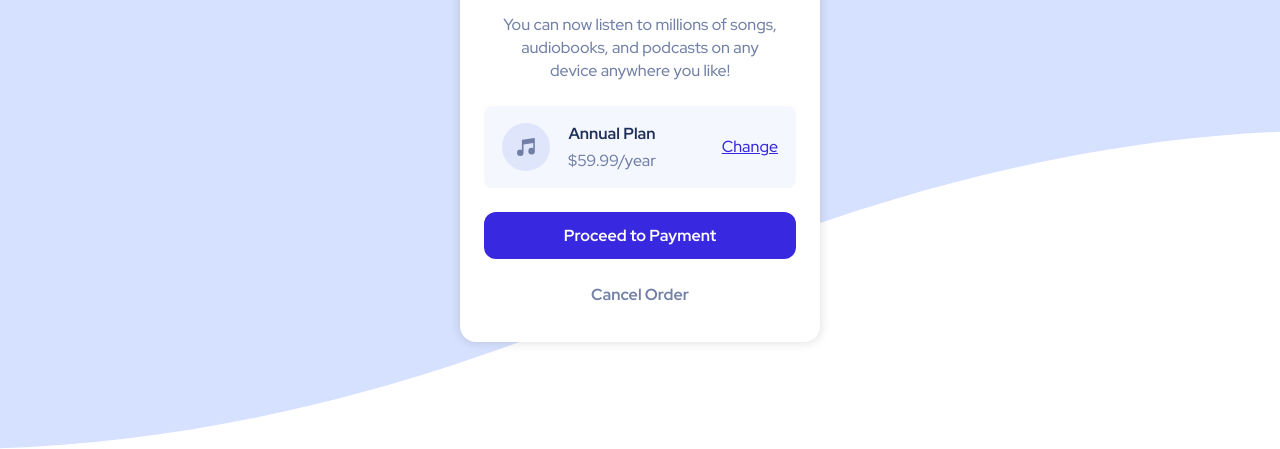
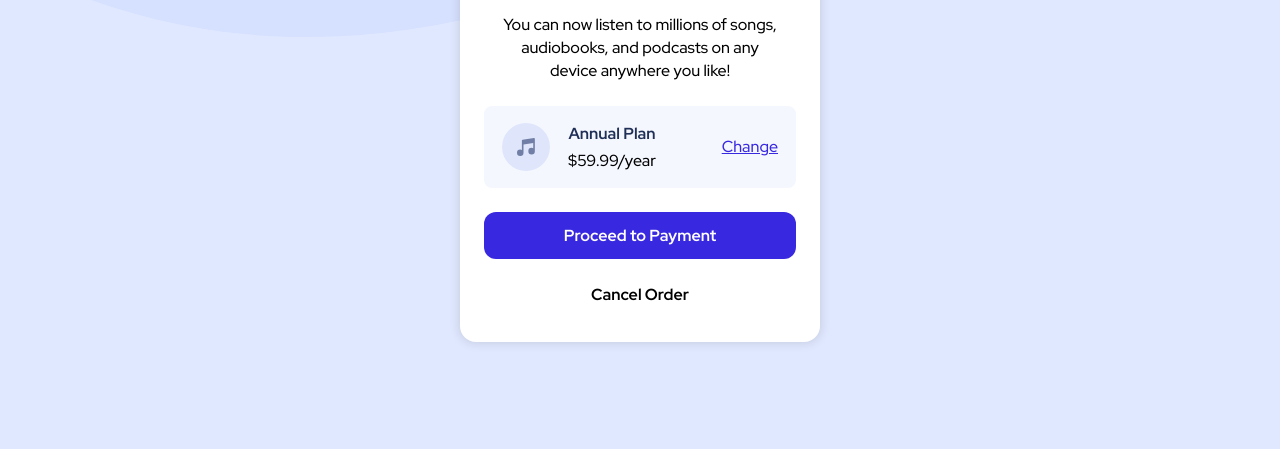
Before and after one commit to AngelCruzL/frontendMentor-card, a plain HTML site: page index.html in a window 1280 px wide. Shown: the part 351-800 px from the top of the page. Drawn offline with Linux system fonts and the light colour scheme.

Commit message:
fix: backgroud style

```diff
--- a/styles.css
+++ b/styles.css
@@ -25,10 +25,10 @@ body {
   font-size: 1.6rem;
   font-weight: 500;
   line-height: 1.45;
-  color: var(--blue-300);
-  background: url('./images/pattern-background-mobile.svg') no-repeat;
-  background-position: center;
-  background-size: cover;
+  background-color: var(--blue-200);
+  background-image: url('./images/pattern-background-desktop.svg');
+  background-repeat: no-repeat;
+  background-size: contain;
 }
 
 .wrapper {
```
